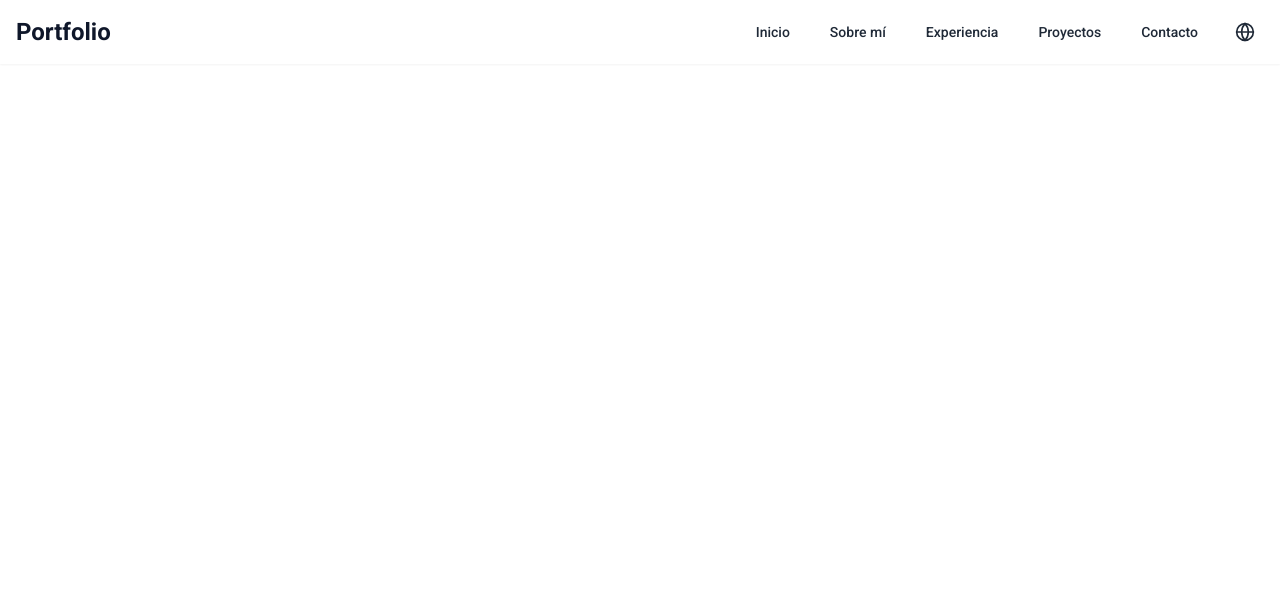
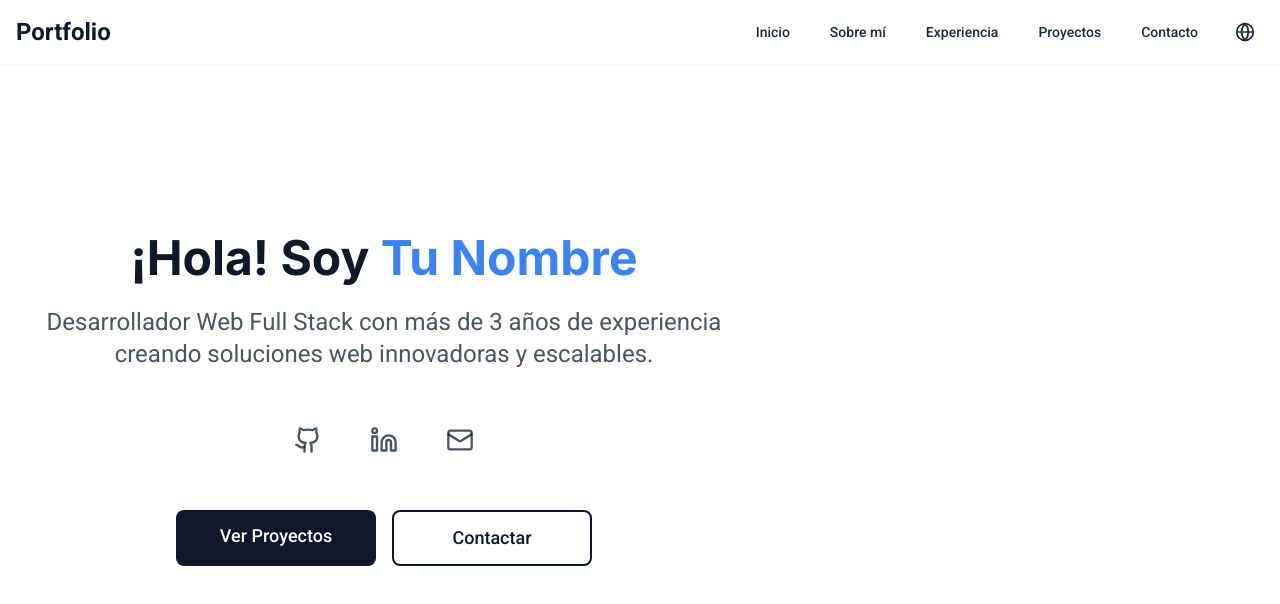
Before and after one commit to runinbk/kevindev, a React (Vite) app: page / in a window 1280 px wide. Shown: the top 604 px of the page. Built offline with nearby package versions, Linux system fonts and the light colour scheme.

Commit message:
feat(hero): Create Hero component with basic structure

```diff
--- a/src/App.jsx
+++ b/src/App.jsx
@@ -1,5 +1,6 @@
 import { BrowserRouter as Router } from 'react-router-dom'
 import Header from './components/Header'
+import Hero from './components/Hero'
 import './styles/index.css'
 
 function App() {
@@ -8,8 +9,7 @@ function App() {
       <div className="min-h-screen">
         <Header />
         <main>
-
-          {/* Otros componentes se agregarán aquí */}
+          <Hero />
         </main>
       </div>
     </Router>
--- a/src/components/Header/index.jsx
+++ b/src/components/Header/index.jsx
@@ -1,5 +1,5 @@
 import React, { useState } from 'react';
-import { Menu, X, Globe } from 'lucide-react';
+import * as Icons from 'lucide-react';
 
 const Header = () => {
   const [isMenuOpen, setIsMenuOpen] = useState(false);
@@ -36,7 +36,7 @@ const Header = () => {
                 </a>
               ))}
               <button className="p-2 text-dark hover:text-secondary transition-colors">
-                <Globe className="h-5 w-5" />
+                <Icons.Globe className="h-5 w-5" />
               </button>
             </div>
           </div>
@@ -48,9 +48,9 @@ const Header = () => {
               className="p-2 rounded-md text-dark hover:text-secondary transition-colors"
             >
               {isMenuOpen ? (
-                <X className="h-6 w-6" />
+                <Icons.X className="h-6 w-6" />
               ) : (
-                <Menu className="h-6 w-6" />
+                <Icons.Menu className="h-6 w-6" />
               )}
             </button>
           </div>
@@ -71,7 +71,7 @@ const Header = () => {
                 </a>
               ))}
               <button className="w-full flex items-center px-3 py-2 text-base font-medium text-dark hover:text-secondary transition-colors">
-                <Globe className="h-5 w-5 mr-2" />
+                <Icons.Globe className="h-5 w-5 mr-2" />
                 Cambiar idioma
               </button>
             </div>
--- a/src/components/Hero/index.jsx
+++ b/src/components/Hero/index.jsx
@@ -0,0 +1,65 @@
+import React from 'react';
+import * as Icons from 'lucide-react';
+
+const Hero = () => {
+  return (
+    <section
+      id="home"
+      className="flex items-center justify-center min-h-screen"
+    >
+      <div className="text-center max-w-3xl mx-auto px-4">
+        <h1 className="text-4xl sm:text-5xl font-bold text-primary mb-6">
+          ¡Hola! Soy{' '}
+          <span className="text-secondary">Tu Nombre</span>
+        </h1>
+
+        <p className="text-xl sm:text-2xl text-dark/80 mb-12">
+          Desarrollador Web Full Stack con más de 3 años de experiencia
+          creando soluciones web innovadoras y escalables.
+        </p>
+
+        <div className="flex justify-center gap-8 mb-12">
+          <a
+            href="https://github.com/tuusuario"
+            target="_blank"
+            rel="noopener noreferrer"
+            className="p-2 text-dark/80 hover:text-secondary transition-colors"
+          >
+            <Icons.Github className="h-7 w-7" />
+          </a>
+          <a
+            href="https://linkedin.com/in/tuusuario"
+            target="_blank"
+            rel="noopener noreferrer"
+            className="p-2 text-dark/80 hover:text-secondary transition-colors"
+          >
+            <Icons.Linkedin className="h-7 w-7" />
+          </a>
+          <a
+            href="mailto:tu@email.com"
+            className="p-2 text-dark/80 hover:text-secondary transition-colors"
+          >
+            <Icons.Mail className="h-7 w-7" />
+          </a>
+        </div>
+
+        <div className="flex flex-col sm:flex-row justify-center gap-4">
+          <a
+            href="#projects"
+            className="inline-block px-8 py-3 bg-primary text-white rounded-lg hover:bg-primary/90 transition-colors text-lg font-medium min-w-[200px]"
+          >
+            Ver Proyectos
+          </a>
+          <a
+            href="#contact"
+            className="inline-block px-8 py-3 border-2 border-primary text-primary rounded-lg hover:bg-primary/10 transition-colors text-lg font-medium min-w-[200px]"
+          >
+            Contactar
+          </a>
+        </div>
+      </div>
+    </section>
+  );
+};
+
+export default Hero;
```
